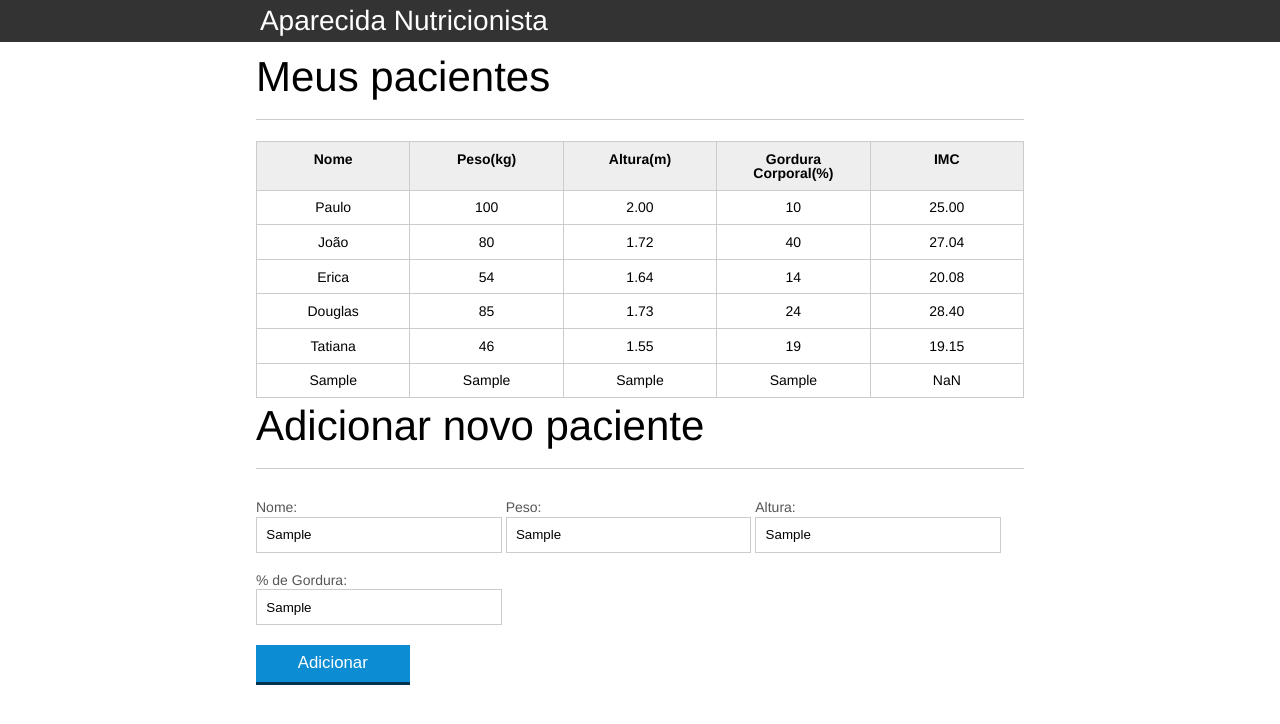
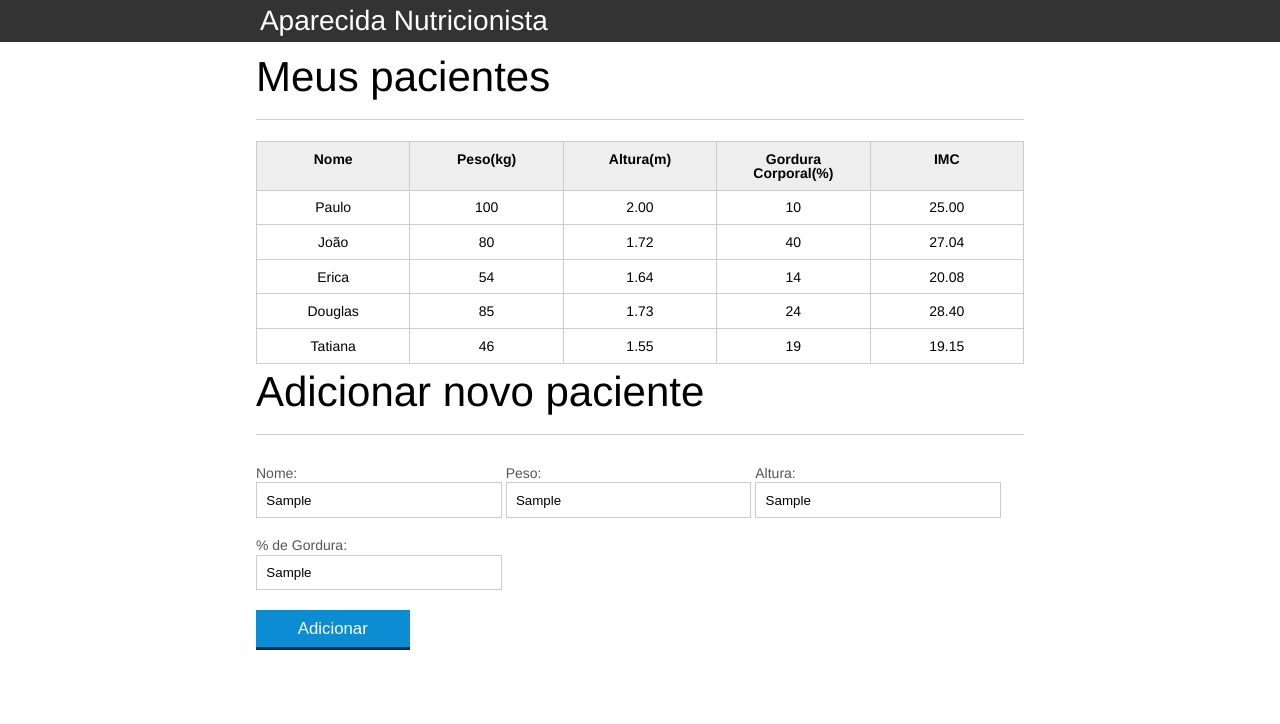
Before and after one commit to MatheusFelyppeDonato/Curso-Javascript2, a plain HTML site: page index.html in a window 1280 px wide. Both pictures are taken after typing "Sample", "Sample", "Sample", "Sample" into the empty fields and a click on the button "Adicionar". Drawn offline with Linux system fonts and the light colour scheme.

Commit message:
commit de att eventos curso

```diff
--- a/css/index.css
+++ b/css/index.css
@@ -132,8 +132,23 @@ button[disabled=disabled], button:disabled {
 .campo-invalido{
 	border: 1px solid red;
 }
-
+	function obtemPacienteDoFormulario(form) {
+				var paciente = {
+					nome: form.nome.value,
+					peso: form.peso.value,
+					altura: form.altura.value,
+					gordura: form.gordura.value,
+					imc: calculaimc(form.peso.value, form.altura,value)
+ 				}
+ 				return paciente;
+ 			}
 .paciente-invalido{
 
 	background-color: lightcoral;
 }
+
+
+#mensagem-erro{
+
+	color:red;
+}
--- a/index.html
+++ b/index.html
@@ -77,6 +77,7 @@
 		</main>
 <section class="container">
     <h2 id="titulo-form">Adicionar novo paciente</h2>
+    <span id="mensagem-erro"></ul>
     <form id="form-adiciona" >
         <div class="grupo">
             <label for="nome">Nome:</label>
--- a/js/calcula-imc.js
+++ b/js/calcula-imc.js
@@ -41,10 +41,10 @@
 
  		 var tdImc = paciente.querySelector(".info-imc");
 
- 		 var pesoEhValido = true;
+ 		 var pesoEhValido = validaPeso(peso);
  		 var alturaEhValida = true;
 
- 		 if ( peso <= 0 || peso >= 1000){
+ 		 if (!pesoEhValido){
  			console.log("Peso Inválido");
  			pesoEhValido = false;
  			tdImc.textContent = "Peso Inválido"
@@ -52,7 +52,7 @@
  		}
 
 
- 		if ( altura <= 0 || altura >= 3.00) {
+ 		if (!alturaEhValida) {
 
  			console.log("Altura Inválida")
  			alturaEhValida = false;
@@ -69,6 +69,24 @@
  		}
  		}
 
+ 		function validaPeso(peso){
+
+ 			if (peso >= 0 && peso < 1000){
+ 				return true;
+
+ 		}else {  return false;
+ 		}
+ 		}
+
+ 		function validaAltura(altura){
+
+ 			if(altura <= 0 && altura >= 3.00){
+ 				return true;
+
+ 		}else{ return false;
+ 		}
+ 		}
+
  		function calculaimc (peso,altura){
  			var imc = 0;
 
--- a/js/form.js
+++ b/js/form.js
@@ -19,17 +19,25 @@ var botaoAdicionar = document.querySelector("#adicionar-paciente");
  			// extraindo informações do paciente do form
  				var paciente = obtemPacienteDoFormulario(form);
 
- 				console.log(paciente);
 
  			// criando a tr do paciente
  			var pacienteTr = montaTr(paciente);
+
+ 			var erro = validaPaciente(paciente);
+
+
+ 			if(erro.length > 0){
+ 				var mensagemErro = document.querySelector("#mensagem-erro");
+ 				mensagemErro.textContent = erros;
+ 				return;
+ 			}
 
  			// adicionando o paciente na tabela
  			var tabela = document.querySelector("#tabela-pacientes");
 
  			tabela.appendChild(pacienteTr);
 
-
+ 			form.reset();
  		});
 
  		function obtemPacienteDoFormulario(form) {
@@ -47,26 +55,15 @@ var botaoAdicionar = document.querySelector("#adicionar-paciente");
 
  			function montaTr(paciente){
  				 var pacienteTr = document.createElement("tr");
-
- 			 var nomeTd = document.createElement("td");
- 			var pesoTd = document.createElement("td");
- 			var alturaTd = document.createElement("td");
- 			var gorduraTd = document.createElement("td");
- 			var imcTd = document.createElement("td");
+ 				 pacienteTr.classList.add("paciente");
 
 
 
- 			nomeTd.textContent = paciente.nome;
- 			pesoTd.textContent = paciente.peso;
- 			alturaTd.textContent = paciente.altura;
- 			gorduraTd.textContent = paciente.gordura;
- 			imcTd.textContent = paciente.imc;
-
- 			pacienteTr.appendChild(nomeTd);
- 			pacienteTr.appendChild(pesoTd);
- 			pacienteTr.appendChild(alturaTd);
- 			pacienteTr.appendChild(gorduraTd);
- 			pacienteTr.appendChild(imcTd);
+ 			pacienteTr.appendChild(montaTd(paciente.nome, "info-nome"));
+ 			pacienteTr.appendChild(montaTd(paciente.peso, "info-peso"));
+ 			pacienteTr.appendChild(montaTd(paciente.altura, "info-altura"));
+ 			pacienteTr.appendChild(montaTd(paciente.gordura, "info-gordura"));
+ 			pacienteTr.appendChild(montaTd(paciente.imc, "info-imc"));
 
 
 
@@ -75,6 +72,25 @@ var botaoAdicionar = document.querySelector("#adicionar-paciente");
 
  			}
 
+ 			function montaTd(dado, classe){
+ 				var td = document.createElement("td");
+ 				td.textContent = dado;
+ 				td.classList.add(classe);
+ 				return td;
+ 			}
+
+ 			function validaPaciente (paciente){
+
+ 				var erros = [];
+
+ 				if (!validaPeso(paciente.peso))	erros.push("Peso é inválido");
+ 				if (!validaAltura(paciente.altura)) erros.push("Altura é inválida");
+
+
+ 				return erros;
+
+ 			}
+
  		// titulo.addEventListener("click", function(){
  		//	console.log("fui clicado");
  	//	});
```
